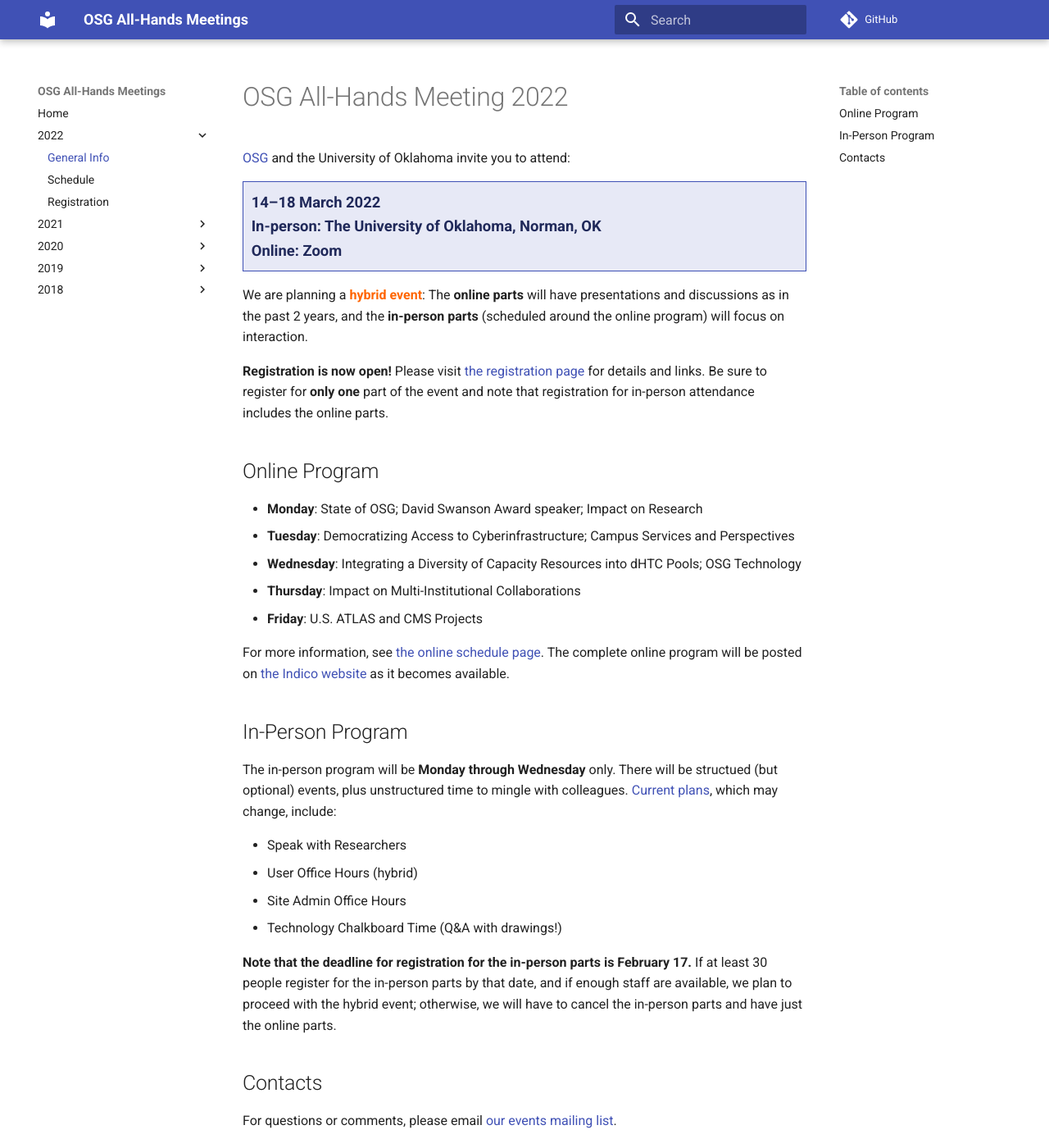
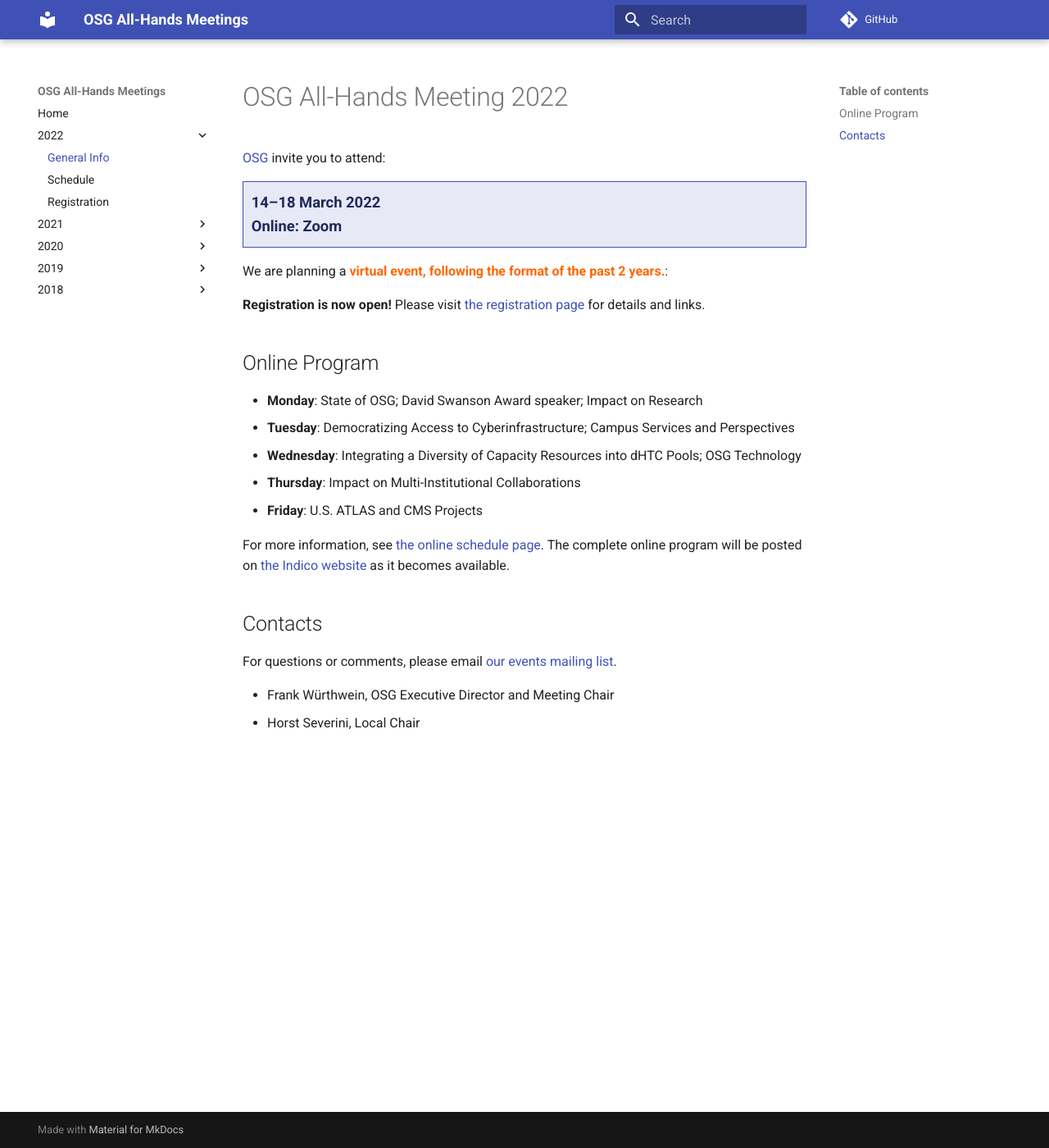
Before and after one commit to osg-htc/all-hands, an MkDocs documentation site: the page built from docs/2022/index.md, in a window 1280 px wide and 1400 px high. Shown: the whole window at 82% size. Built offline with MkDocs 1.6.1 and Material for MkDocs 9.7.7, drawn with Linux system fonts in a browser that asks for light colours; comment, search, counter and statistics services are not loaded.

Commit message:
Update index.md
Modifying index content to be virtual instead of hybrid

```diff
--- a/docs/2022/index.md
+++ b/docs/2022/index.md
@@ -1,23 +1,17 @@
 # OSG All-Hands Meeting 2022
 
-[OSG](https://www.opensciencegrid.org/) and the University of Oklahoma invite you to attend:
+[OSG](https://www.opensciencegrid.org/) invite you to attend:
 
 <div style="border: 1px solid #3F51B5; color: #20295A; background-color: #E7E9F6; padding: 1ex; font-size: 115%; font-weight: bold;">
   14&ndash;18 March 2022
   <br>
-  In-person: The University of Oklahoma, Norman, OK
-  <br>
   Online: Zoom
 </div>
 
-We are planning a <span style="font-weight: bold; color: #FF6600;">hybrid event</span>:
-The **online parts** will have presentations and discussions as in the past 2 years,
-and the **in-person parts** (scheduled around the online program) will focus on interaction.
+We are planning a <span style="font-weight: bold; color: #FF6600;">virtual event, following the format of the past 2 years.</span>:
 
 **Registration is now open!**
 Please visit [the registration page](registration.md) for details and links.
-Be sure to register for **only one** part of the event and
-note that registration for in-person attendance includes the online parts.
 
 ## Online Program
 
@@ -31,23 +25,6 @@
 The complete online program will be posted on [the Indico website](https://indico.fnal.gov/event/53029/timetable/)
 as it becomes available.
 
-## In-Person Program
-
-The in-person program will be **Monday through Wednesday** only.
-There will be structued (but optional) events, plus unstructured time to mingle with colleagues.
-[Current plans](schedule-in-person.md), which may change, include:
-
-*   Speak with Researchers
-*   User Office Hours (hybrid)
-*   Site Admin Office Hours
-*   Technology Chalkboard Time (Q&A with drawings!)
-
-**Note that the deadline for registration for the in-person parts is February 17.**
-If at least 30 people register for the in-person parts by that date,
-and if enough staff are available,
-we plan to proceed with the hybrid event;
-otherwise, we will have to cancel the in-person parts and have just the online parts.
-
 ## Contacts
 
 For questions or comments, please email
```
